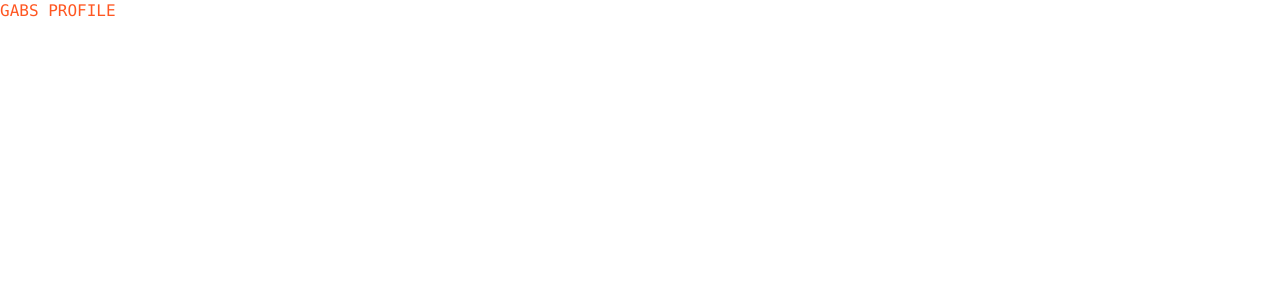
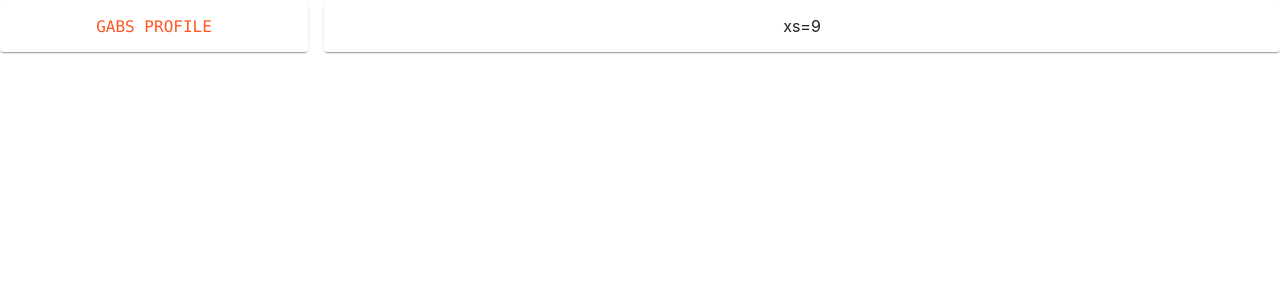
Before and after one commit to GabrielaSaldana/profile, a React (Create React App) app: page / in a window 1280 px wide. Shown: the top 300 px of the page. Built offline with nearby package versions, Linux system fonts and the light colour scheme.

Commit message:
Adding flex Grid

```diff
--- a/src/App.js
+++ b/src/App.js
@@ -2,14 +2,38 @@
 // import logo from "./logo.svg";
 import "./App.css";
 import { MuiThemeProvider } from "@material-ui/core/styles";
+import { makeStyles } from '@material-ui/core/styles';
 import theme from "./theme";
 import About from "./components/About";
+import Paper from '@material-ui/core/Paper';
+import Grid from '@material-ui/core/Grid';
+
+const useStyles = makeStyles(theme => ({
+  root: {
+    flexGrow: 1,
+  },
+  paper: {
+    padding: theme.spacing(2),
+    textAlign: 'center',
+    color: theme.palette.text.primary,
+  },
+}));
 
 function App() {
-  console.log("theme:", theme);
+  const classes = useStyles();
+
   return (
     <MuiThemeProvider theme={theme}>
-      <About />
+      <div>
+        <Grid container spacing={2}>
+          <Grid item xs={3}>
+            <Paper className={classes.paper}><About /></Paper>
+          </Grid>
+          <Grid item xs={9}>
+            <Paper className={classes.paper}>xs=9</Paper>
+          </Grid>
+        </Grid>
+      </div>
     </MuiThemeProvider>
   );
 }
```
